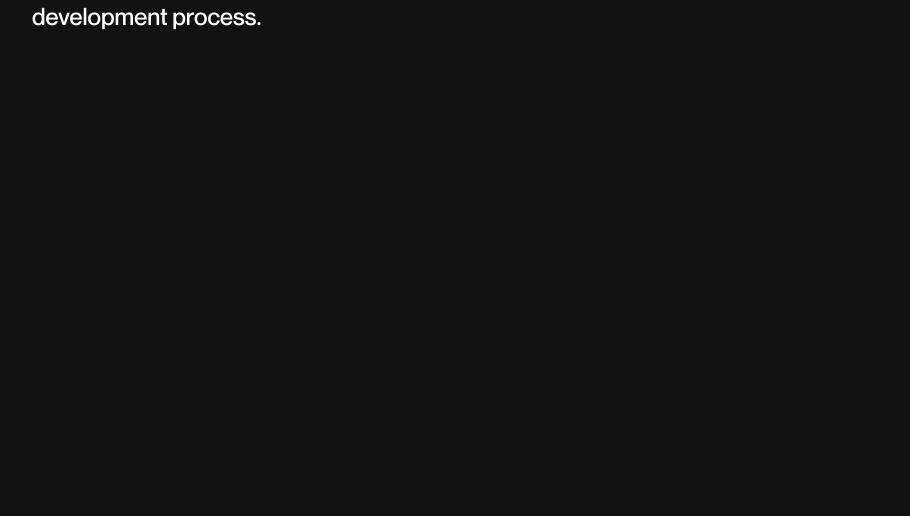
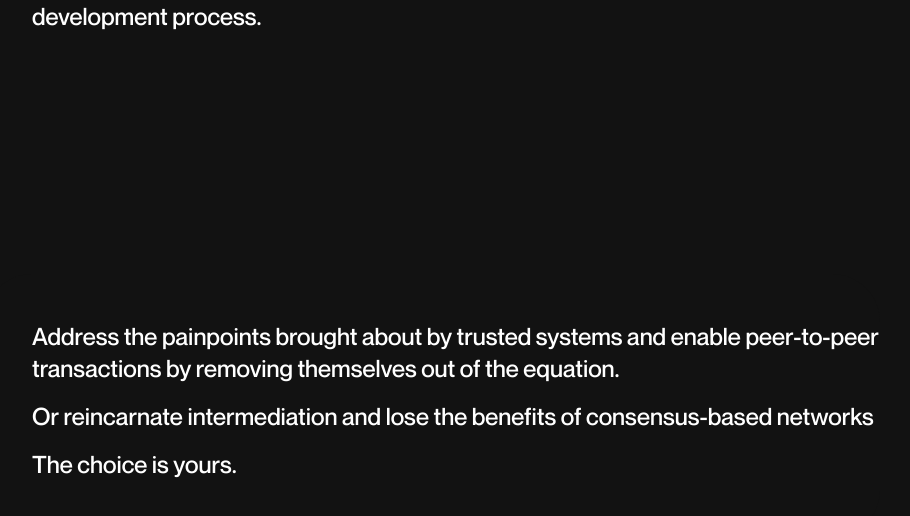
Before and after one commit to sweetpea22/framer-experiments, a React (Create React App) app: page / in a window 1280 px wide. Shown: the part 1286-1802 px from the top of the page, without its empty margins (16-926 px from the left). Built offline with nearby package versions, Linux system fonts and the light colour scheme.

Commit message:
First test :)

```diff
--- a/src/pages/Page02/index.scss
+++ b/src/pages/Page02/index.scss
@@ -51,4 +51,20 @@
     width: 45%;
     margin: 5rem 3rem;
   }
+  p::selection {
+    background:#002db0;
+  }
+  .second {
+    background: #121212;
+    position: relative;
+    top: 20vh;
+    width: 70%;
+    height: 25vh;
+    border-radius: 3rem;
+    padding: 2rem 0;
+    p {
+      width: 100%;
+      margin: 1rem 3rem;
+    }
+  }
 }
--- a/src/pages/Page02/index.tsx
+++ b/src/pages/Page02/index.tsx
@@ -16,6 +16,12 @@ export const Page02 = () => {
       </div>
       <div className='content'>
         <p>Horus is a flexible, modular library that  allows developers to easily query and broadcast to multiple chains through a single interface. By normalizing data returned from the different chains, it simplifies the development process.</p>
+        <div className='second'>
+         <p>Address the painpoints brought about by trusted systems and enable peer-to-peer transactions by removing themselves out of the equation.</p>
+         <p>Or reincarnate intermediation and lose the benefits of consensus-based networks</p>
+         <p>The choice is yours.</p>
+
+        </div>
       </div>
     </div>
   )
```
